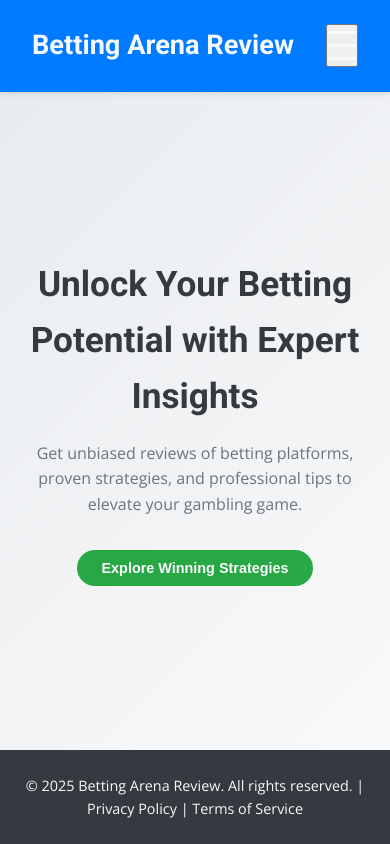
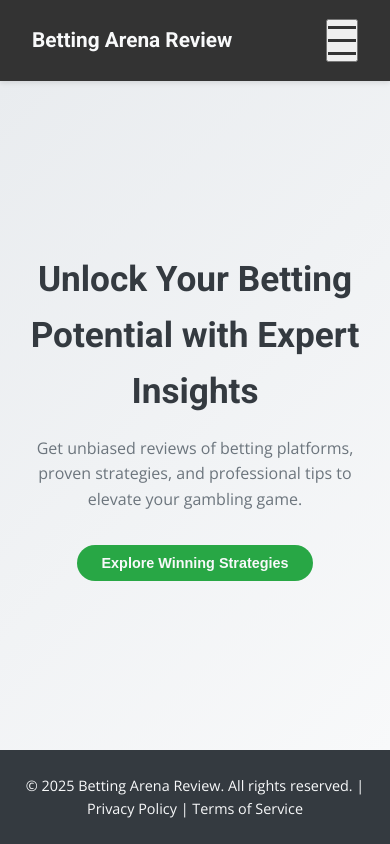
Before and after one commit to BettingArenaReview/BettingArenaReview.github.io, a plain HTML site: page index.html in a window 390 px wide. Drawn offline with nearby package versions, Linux system fonts and the light colour scheme.

Commit message:
Update index.html

```diff
--- a/index.html
+++ b/index.html
@@ -11,7 +11,7 @@
   <link rel="stylesheet" href="https://fonts.googleapis.com/css2?family=Roboto:wght@400;700&family=Open+Sans:wght@400;600&display=swap">
   <style>
     :root {
-      --primary-color: #007bff; /* Professional Blue */
+      --primary-color: #333; /* Fair Black */
       --secondary-color: #28a745; /* Success Green */
       --accent-color: #ffc107; /* Warning Yellow */
       --text-dark: #343a40; /* Dark Gray */
@@ -50,7 +50,7 @@
     header {
       background-color: var(--primary-color);
       color: var(--text-light);
-      padding: 1.5rem 2rem;
+      padding: 1.2rem 2rem;
       display: flex;
       justify-content: space-between;
       align-items: center;
@@ -61,9 +61,10 @@
     }
 
     .logo {
-      font-size: 2em;
-      font-weight: 700;
+      font-size: 1.3em;
+      font-weight: 600;
       font-family: 'Roboto', sans-serif;
+      color: var(--text-light);
     }
 
     nav {
@@ -81,7 +82,7 @@
 
     nav a:hover,
     nav a.current {
-      background-color: rgba(255, 255, 255, 0.2);
+      background-color: rgba(255, 255, 255, 0.1);
     }
 
     .menu-toggle {
@@ -93,7 +94,7 @@
     .menu-toggle span {
       width: 28px;
       height: 3px;
-      background-color: var(--text-light);
+      background-color: #333; /* Fair black for visibility */
       margin: 5px 0;
       transition: transform 0.3s ease;
     }
@@ -217,10 +218,6 @@
         display: flex;
       }
 
-      .logo {
-        font-size: 1.7rem;
-      }
-
       .hero {
         padding: 4rem 1.5rem;
       }
@@ -266,7 +263,9 @@
   </section>
 
   <footer>
-    &copy; 2025 Betting Arena Review. All rights reserved. | <a href="/privacy-policy.html" style="color: var(--text-light);">Privacy Policy</a> | <a href="/terms-of-service.html" style="color: var(--text-light);">Terms of Service</a>
+    &copy; 2025 Betting Arena Review. All rights reserved. |
+    <a href="/privacy-policy.html" style="color: var(--text-light);">Privacy Policy</a> |
+    <a href="/terms-of-service.html" style="color: var(--text-light);">Terms of Service</a>
   </footer>
 
   <script>
```
